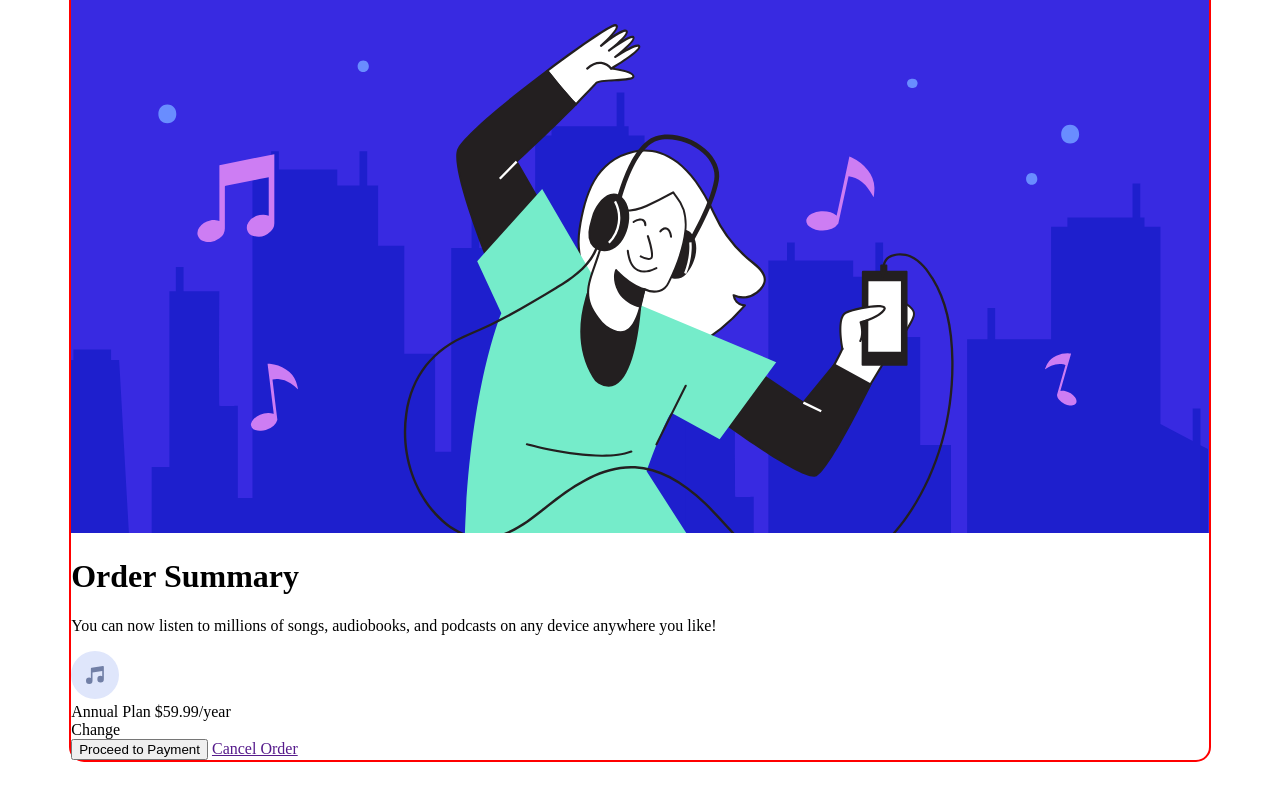
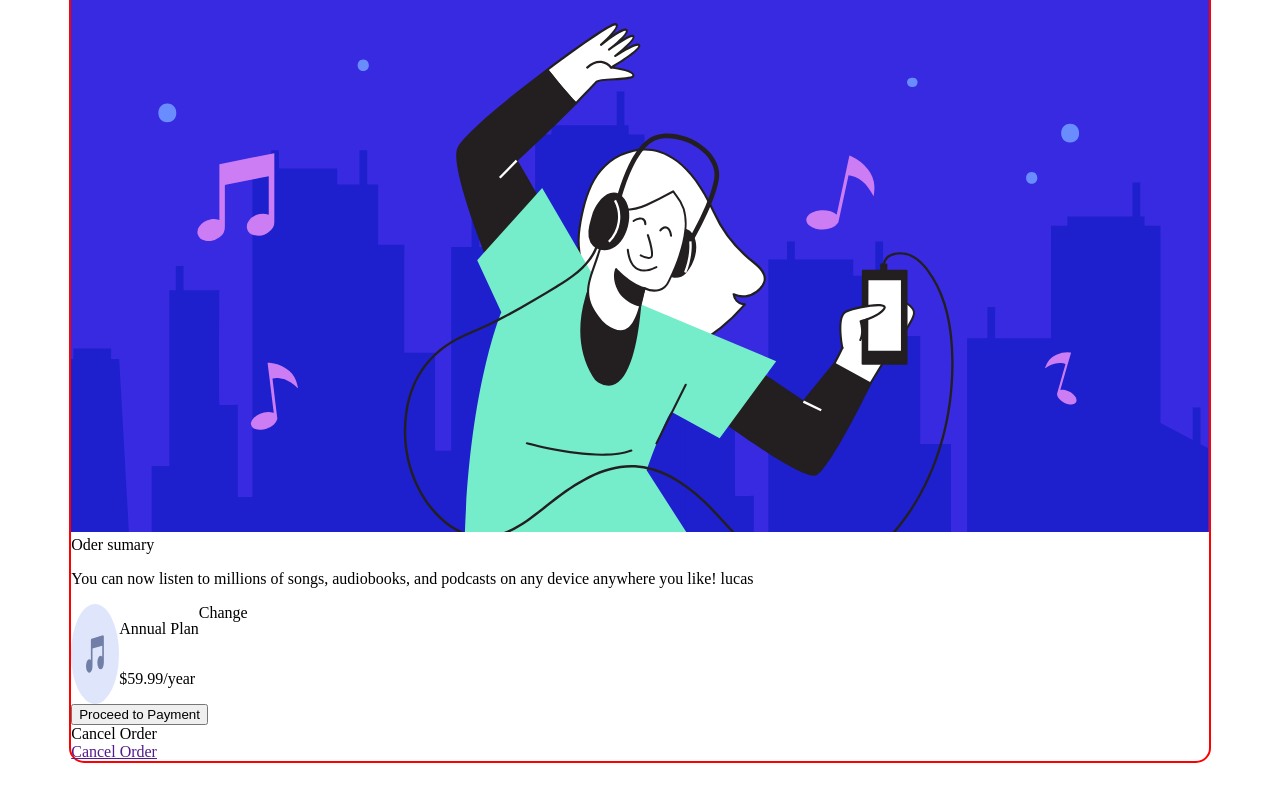
Before and after one commit to Alucas-vel/order-summary-challenge, a plain HTML site: page index.html in a window 1280 px wide. Drawn offline with Linux system fonts and the light colour scheme.

Commit message:
current changes

```diff
--- a/index.html
+++ b/index.html
@@ -28,12 +28,28 @@
       border-radius: 15px 15px 0 0;
     }
 
+
+    .plan-container {
+      display:flex;
+      flex-direction:row ;
+      gap:4;
+    }
+
+    .alineacion-plan{
+      display: flex;
+      flex-direction: column;
+    }
+
+    .alineacion-titulo
+    display:flex
+    justify.content: center
+
     @media (min-width: 1440px) {
 
       .card-container {
         width: 50%;
         margin: 0 auto;
-        border: 2px solid green;
+        border: 2px solid blanchedalmond;
         border-radius: 15px;
       }
     }
@@ -43,21 +59,20 @@
   <div class="card-container">
     <img src="./images/illustration-hero.svg" alt="" class="img-girl">
 
-    <h1>
-      Order Summary
-    </h1>
+    <div>
+      <divid class="alineacion-titulo"
+      <h1>Oder sumary </h1>
+      <p>You can now listen to millions of songs, audiobooks, and podcasts on any
+        device anywhere you like! lucas  </p>
+    </div>
 
-    <p>
-      You can now listen to millions of songs, audiobooks, and podcasts on any
-      device anywhere you like!
-    </p>
 
-    <div>
+    <div class="plan-container">
       <img src="./images/icon-music.svg" alt="">
 
-      <div>
-        Annual Plan
-        $59.99/year
+      <div class="alineacion-plan">
+        <p>Annual Plan</p>
+        <p>$59.99/year</p>
       </div>
 
       <span>
@@ -65,10 +80,12 @@
       </span>
     </div>
 
+
     <button>
       Proceed to Payment
     </button>
 
+    <div> Cancel Order </div>
     <a href="">
       Cancel Order
     </a>
```
